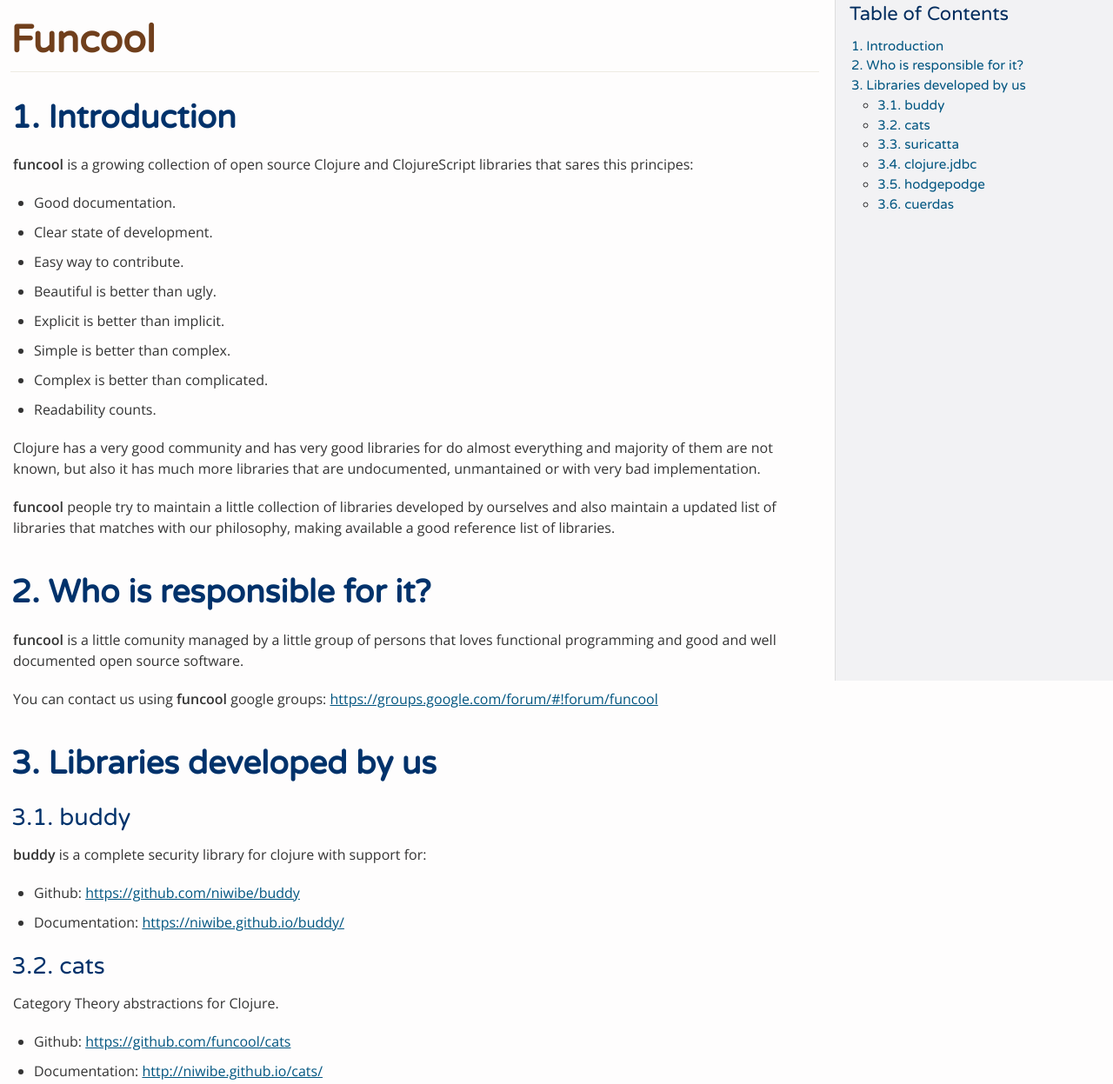
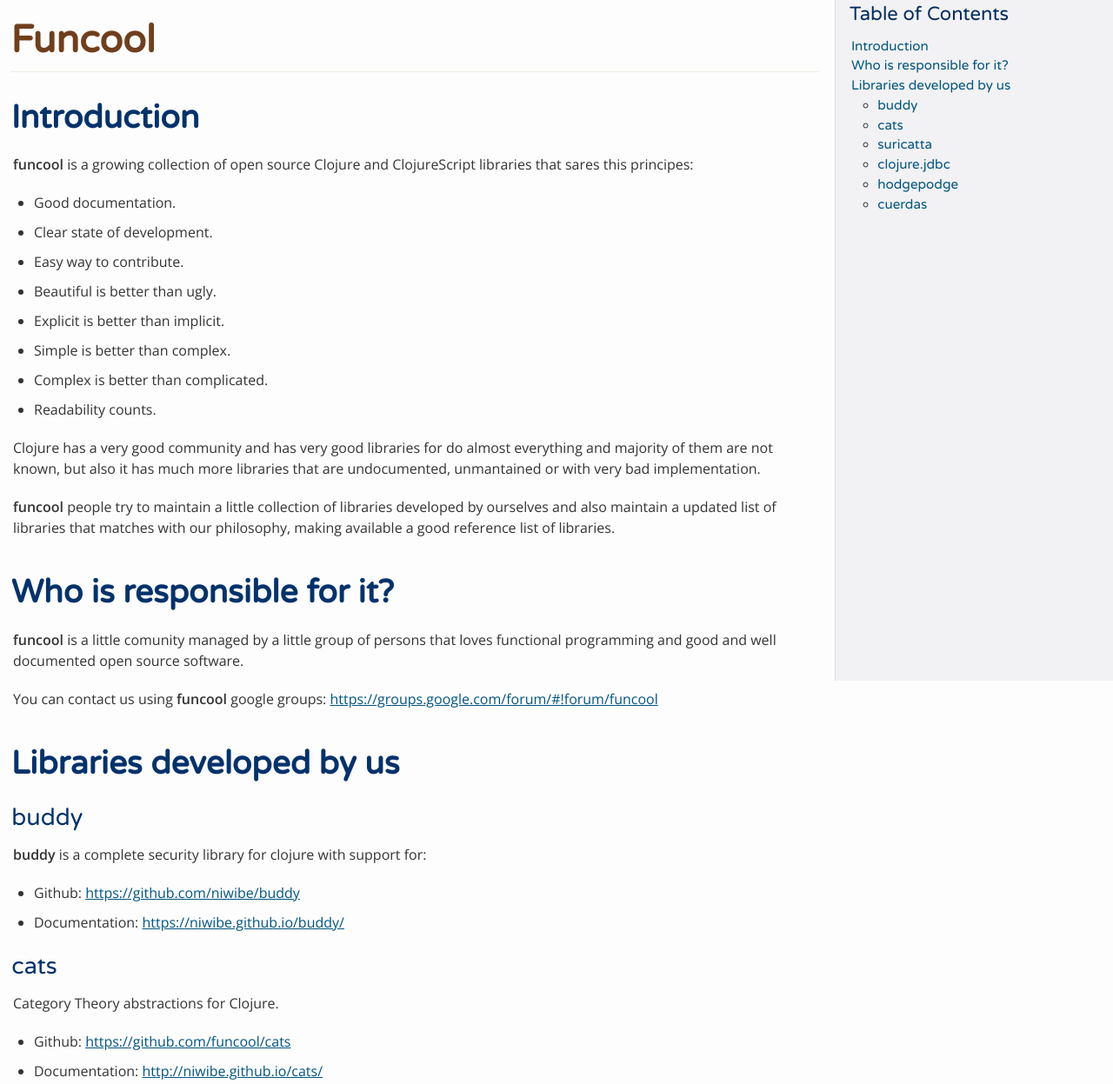
Before and after one commit to funcool/doc, a plain HTML site: page index.html in a window 1280 px wide. Shown: the part 17-1264 px from the top of the page at 87% size. Drawn offline with nearby package versions, Linux system fonts and the light colour scheme.

Commit message:
Minor changes.

```diff
--- a/index.html
+++ b/index.html
@@ -768,16 +768,16 @@ pre.pygments.highlight { background-color: rgba(16, 195, 196, 0.05); }
 <div id="toc" class="toc2">
 <div id="toctitle">Table of Contents</div>
 <ul class="sectlevel1">
-<li><a href="#_introduction">1. Introduction</a></li>
-<li><a href="#_who_is_responsible_for_it">2. Who is responsible for it?</a></li>
-<li><a href="#_libraries_developed_by_us">3. Libraries developed by us</a>
+<li><a href="#_introduction">Introduction</a></li>
+<li><a href="#_who_is_responsible_for_it">Who is responsible for it?</a></li>
+<li><a href="#_libraries_developed_by_us">Libraries developed by us</a>
 <ul class="sectlevel2">
-<li><a href="#_buddy">3.1. buddy</a></li>
-<li><a href="#_cats">3.2. cats</a></li>
-<li><a href="#_suricatta">3.3. suricatta</a></li>
-<li><a href="#_clojure_jdbc">3.4. clojure.jdbc</a></li>
-<li><a href="#_hodgepodge">3.5. hodgepodge</a></li>
-<li><a href="#_cuerdas">3.6. cuerdas</a></li>
+<li><a href="#_buddy">buddy</a></li>
+<li><a href="#_cats">cats</a></li>
+<li><a href="#_suricatta">suricatta</a></li>
+<li><a href="#_clojure_jdbc">clojure.jdbc</a></li>
+<li><a href="#_hodgepodge">hodgepodge</a></li>
+<li><a href="#_cuerdas">cuerdas</a></li>
 </ul>
 </li>
 </ul>
@@ -785,7 +785,7 @@ pre.pygments.highlight { background-color: rgba(16, 195, 196, 0.05); }
 </div>
 <div id="content">
 <div class="sect1">
-<h2 id="_introduction"><a class="link" href="#_introduction">1. Introduction</a></h2>
+<h2 id="_introduction"><a class="link" href="#_introduction">Introduction</a></h2>
 <div class="sectionbody">
 <div class="paragraph">
 <p><strong>funcool</strong> is a growing collection of open source Clojure and ClojureScript libraries that
@@ -832,7 +832,7 @@ reference list of libraries.</p>
 </div>
 </div>
 <div class="sect1">
-<h2 id="_who_is_responsible_for_it"><a class="link" href="#_who_is_responsible_for_it">2. Who is responsible for it?</a></h2>
+<h2 id="_who_is_responsible_for_it"><a class="link" href="#_who_is_responsible_for_it">Who is responsible for it?</a></h2>
 <div class="sectionbody">
 <div class="paragraph">
 <p><strong>funcool</strong> is a little comunity managed by a little group of persons that loves functional
@@ -844,10 +844,10 @@ programming and good and well documented open source software.</p>
 </div>
 </div>
 <div class="sect1">
-<h2 id="_libraries_developed_by_us"><a class="link" href="#_libraries_developed_by_us">3. Libraries developed by us</a></h2>
+<h2 id="_libraries_developed_by_us"><a class="link" href="#_libraries_developed_by_us">Libraries developed by us</a></h2>
 <div class="sectionbody">
 <div class="sect2">
-<h3 id="_buddy"><a class="link" href="#_buddy">3.1. buddy</a></h3>
+<h3 id="_buddy"><a class="link" href="#_buddy">buddy</a></h3>
 <div class="paragraph">
 <p><strong>buddy</strong> is a complete security library for clojure with support for:</p>
 </div>
@@ -863,7 +863,7 @@ programming and good and well documented open source software.</p>
 </div>
 </div>
 <div class="sect2">
-<h3 id="_cats"><a class="link" href="#_cats">3.2. cats</a></h3>
+<h3 id="_cats"><a class="link" href="#_cats">cats</a></h3>
 <div class="paragraph">
 <p>Category Theory abstractions for Clojure.</p>
 </div>
@@ -879,7 +879,7 @@ programming and good and well documented open source software.</p>
 </div>
 </div>
 <div class="sect2">
-<h3 id="_suricatta"><a class="link" href="#_suricatta">3.3. suricatta</a></h3>
+<h3 id="_suricatta"><a class="link" href="#_suricatta">suricatta</a></h3>
 <div class="paragraph">
 <p>High level sql toolkit for clojure (backed by jooq library)</p>
 </div>
@@ -895,7 +895,7 @@ programming and good and well documented open source software.</p>
 </div>
 </div>
 <div class="sect2">
-<h3 id="_clojure_jdbc"><a class="link" href="#_clojure_jdbc">3.4. clojure.jdbc</a></h3>
+<h3 id="_clojure_jdbc"><a class="link" href="#_clojure_jdbc">clojure.jdbc</a></h3>
 <div class="paragraph">
 <p><em>clojure.jdbc</em> is a library for low level, jdbc-based database access.</p>
 </div>
@@ -914,7 +914,7 @@ programming and good and well documented open source software.</p>
 </div>
 </div>
 <div class="sect2">
-<h3 id="_hodgepodge"><a class="link" href="#_hodgepodge">3.5. hodgepodge</a></h3>
+<h3 id="_hodgepodge"><a class="link" href="#_hodgepodge">hodgepodge</a></h3>
 <div class="paragraph">
 <p>A idiomatic ClojureScript interface to local and session storage.</p>
 </div>
@@ -930,7 +930,7 @@ programming and good and well documented open source software.</p>
 </div>
 </div>
 <div class="sect2">
-<h3 id="_cuerdas"><a class="link" href="#_cuerdas">3.6. cuerdas</a></h3>
+<h3 id="_cuerdas"><a class="link" href="#_cuerdas">cuerdas</a></h3>
 <div class="paragraph">
 <p>The missing clojurescript string manipulation library.</p>
 </div>
@@ -947,7 +947,7 @@ programming and good and well documented open source software.</p>
 </div>
 <div id="footer">
 <div id="footer-text">
-Last updated 2014-12-20 19:08:00 CET
+Last updated 2014-12-20 19:12:17 CET
 </div>
 </div>
 </body>
```
Also changed, not shown: 1 other file.
